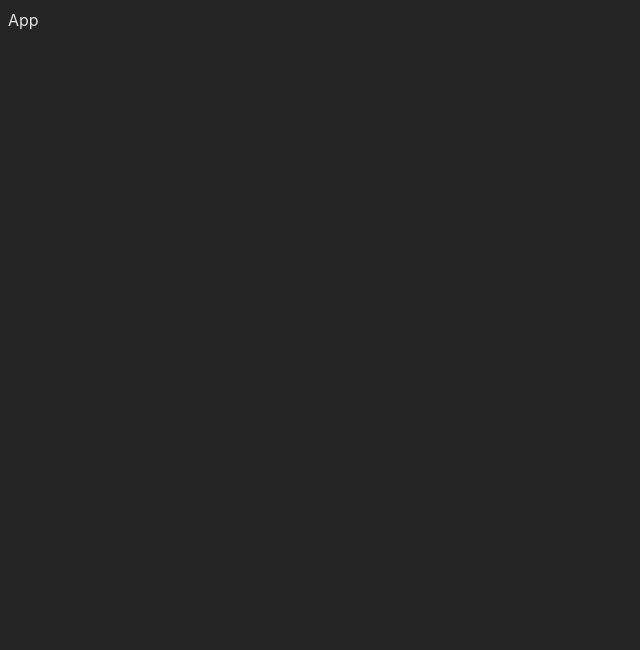
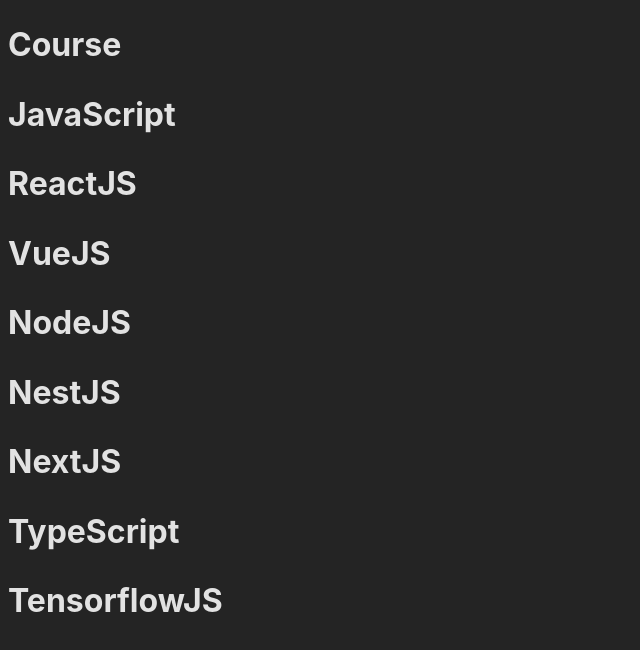
Before and after one commit to egamovj/web-bot, a React (Vite) app: page / in a window 1280 px wide. Shown: the top 650 px of the page, without its empty margins (0-640 px from the left). Built offline with nearby package versions, Linux system fonts and the light colour scheme.

Commit message:
datas rendered

```diff
--- a/src/App.jsx
+++ b/src/App.jsx
@@ -1,12 +1,23 @@
+/* eslint-disable no-unused-vars */
+import { getData } from './constants/db';
+import "./App.css";
 
-import './App.css'
+const courses = getData()
 
 const App = () => {
   return (
-    <div>
-      App
-    </div>
-  )
-}
+    <>
+      <h1>Course</h1>
+      {/* Card */}
+      <div className="cards__container">
+        {courses.map((course)=> (
+          <>
+            <h1>{course.title}</h1>
+          </>
+        ))}
+      </div>
+    </>
+  );
+};
 
-export default App
+export default App;
```
